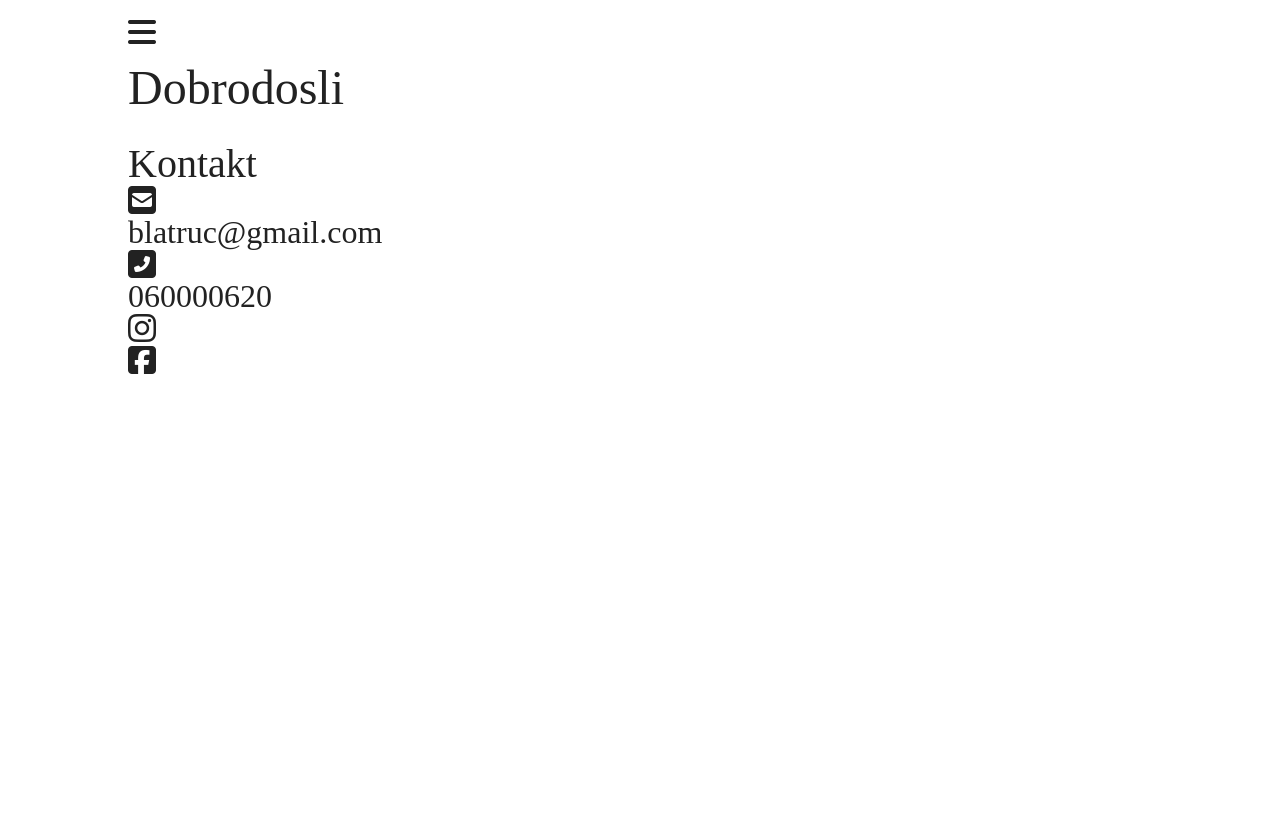
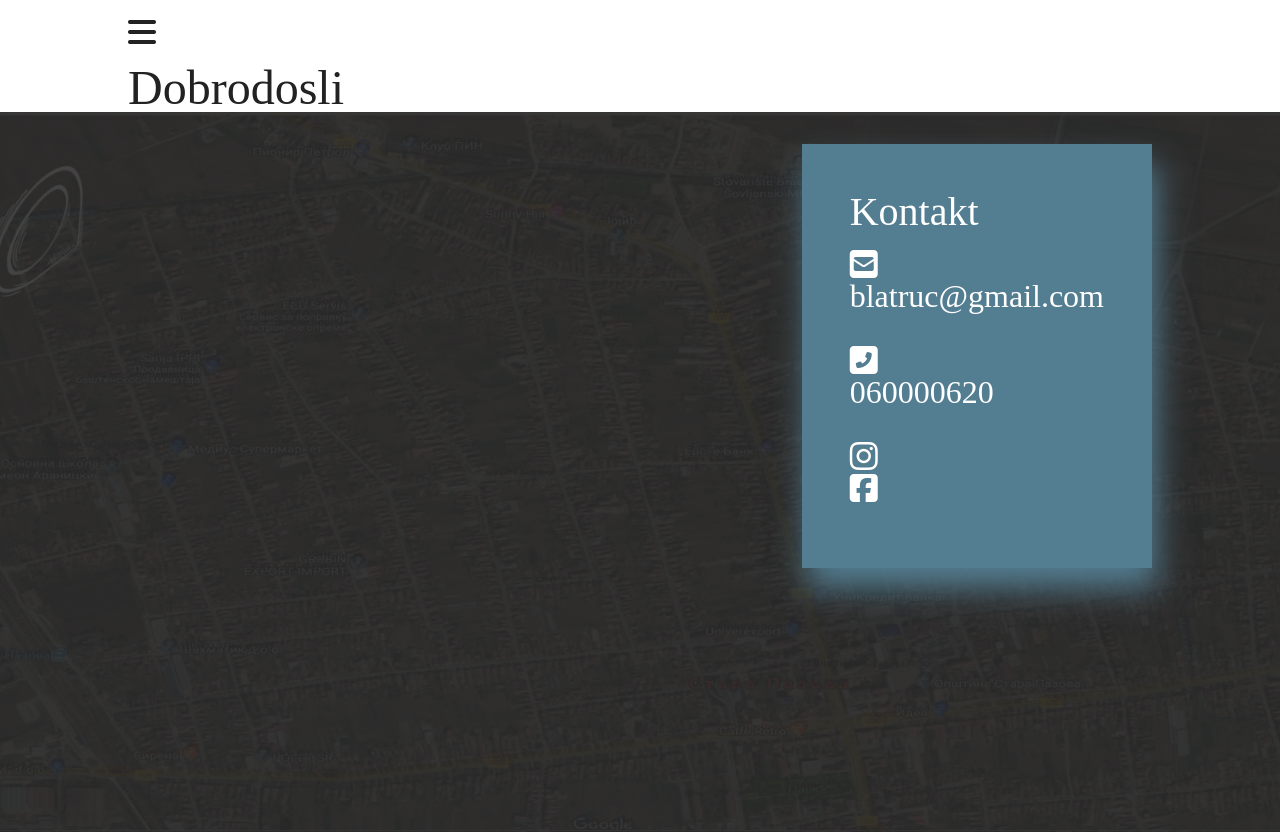
Before and after one commit to MrPavlaka/KettyMon, a website: page dist/about.html in a window 1280 px wide. Before the commit the page ends 800 px from the top, so only its background shows below. Drawn offline with nearby package versions, Linux system fonts and the light colour scheme.

Commit message:
mrs izidji

```diff
--- /dev/null
+++ b/scss/_contact.scss
@@ -0,0 +1,39 @@
+footer  {
+padding-top: 0;
+color: $primary-text-white;
+background: url("../img/map.jpg");
+background-size: cover;
+background-position: center;
+position: relative;
+height: 90vh;
+z-index: 1;
+
+&::after {
+content: '';
+position: absolute;
+top: 0;
+left: 0;
+width: 100%;
+height: 100%;
+background: $dark-background-overlay;
+z-index: -2;
+}
+.container {
+z-index: 3;
+display: flex;
+justify-content: flex-end;
+
+.flex-wrapper {
+  background: #537d91;
+  padding: 3rem;
+  box-shadow: 5px 20px 30px #537d91;
+  display: flex;
+ flex-direction: column;
+}
+
+.flex-item {
+  padding: 1rem 0;
+
+ }
+}
+}
--- a/scss/main.scss
+++ b/scss/main.scss
@@ -1,5 +1,5 @@
 @import 'variables';
 @import 'reset';
 @import 'utility';
-
+@import 'contact';
 // Comment
```
Also changed, not shown: dist/about.html, dist/contact.html, dist/css/main.css, dist/img/map.jpg (added), dist/index.html, dist/products.html.
